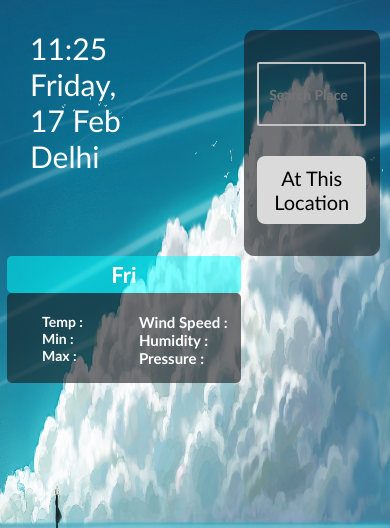
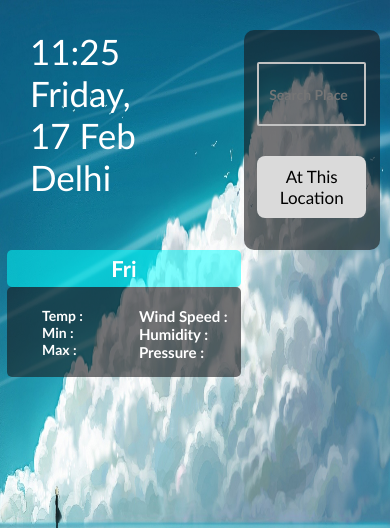
Before and after one commit to Atul-pro/weather, a plain HTML site: page index.html in a window 390 px wide. Shown: the top 528 px of the page. Drawn offline with Linux system fonts and the light colour scheme; no server answers.

Commit message:
Update weathercs.css

```diff
--- a/weathercs.css
+++ b/weathercs.css
@@ -226,6 +226,8 @@ body
     margin-left: 7px;
     display: flex;
     background: rgba(24,24,27,0.6);
+    overflow-y: scroll;
+    overflow-x: scroll;
 }
 }
 
@@ -437,6 +439,8 @@ body
     margin-left: 7px;
     display: flex;
     background: rgba(24,24,27,0.6);
+    overflow-y: auto;
+    overflow-x: auto;
 }
 }
 
@@ -450,7 +454,7 @@ body
 .tadcont{
     width: 30%;
     font-family: 'Trebuchet MS', sans-serif;
-    font-size: 30px;
+    font-size: 35px;
     color: white;
     margin: 30px 0 0 30px;
 }
@@ -528,7 +532,7 @@ body
   border: none;
   color: black;
   text-align: center;
-  font-size: 20px;
+  font-size: 17px;
   padding: 10px;
   width: 80%;
   transition: all 0.5s;
@@ -572,12 +576,12 @@ body
     height: 35%;
     margin: 0 10px 10px 5px;
     padding: 0 0 0 0;
-    display: flex;
+
     text-align: center;
     justify-content: center;
     background: rgba(24,24,27,0.6);
     border-radius: 5px;
-    display: flex;
+
     overflow-y: scroll;
 }
 
@@ -650,5 +654,7 @@ body
     margin-left: 7px;
     display: flex;
     background: rgba(24,24,27,0.6);
+    overflow-y: scroll;
+    overflow-x: scroll;
 }
 }
```
